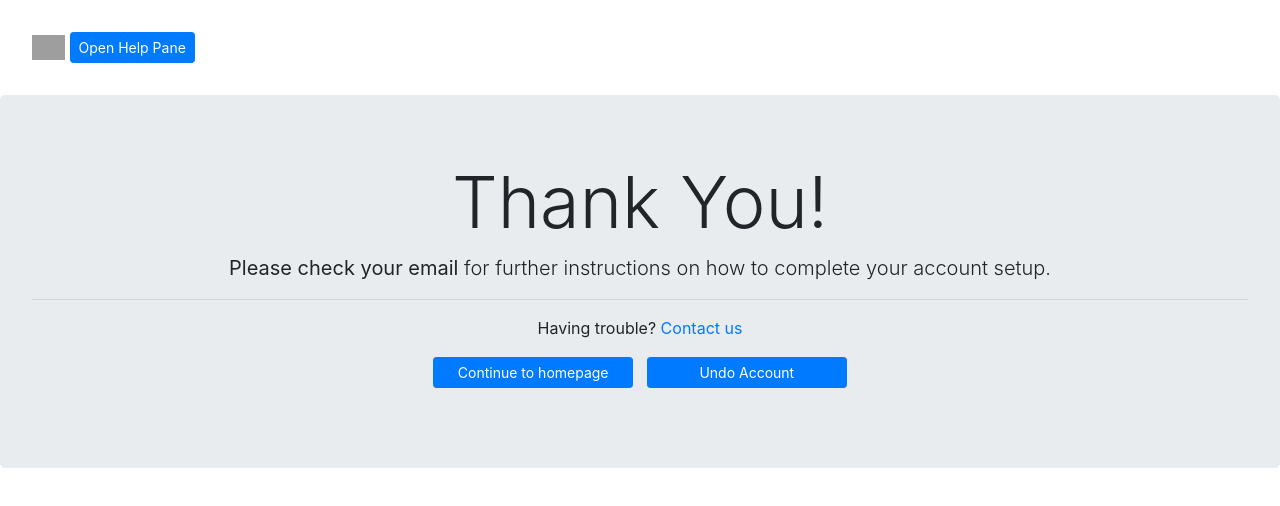
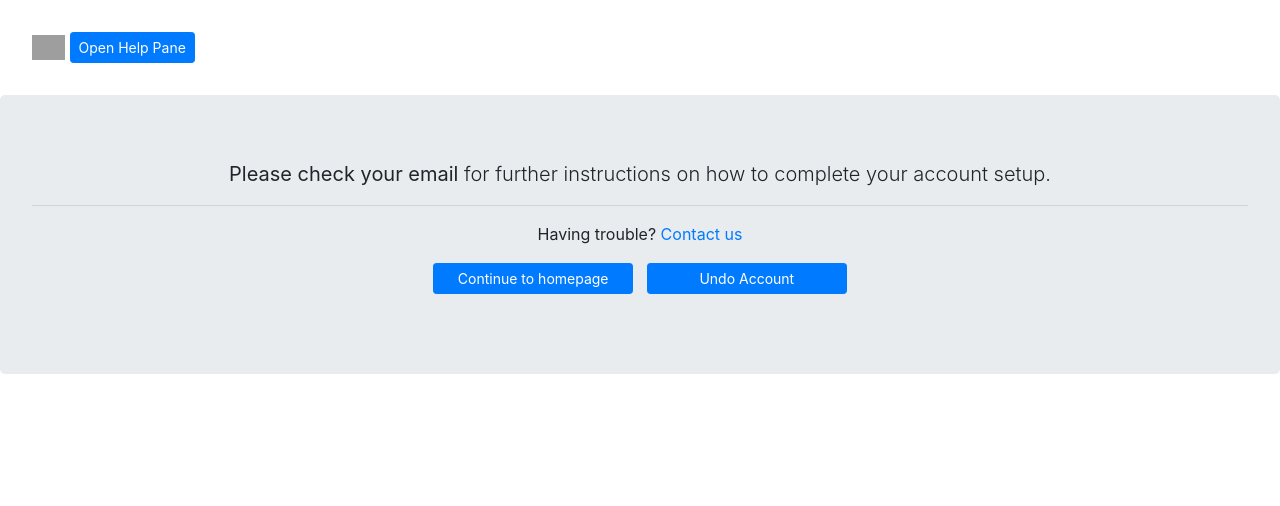
Before and after one commit to KingsOnline/2021devtest, a plain HTML site: page index.html in a window 1280 px wide. Drawn offline with nearby package versions, Linux system fonts and the light colour scheme; grey boxes are pictures that could not be loaded.

Commit message:
example change for commit

```diff
--- a/index.html
+++ b/index.html
@@ -8,7 +8,7 @@
   <a class="btn btn-primary btn-sm" id="open-help">Open Help Pane</a>
 </div>
 <div class="jumbotron text-center">
-  <h3 class="display-3">Thank You!</h3>
+
   <p class="lead"><strong>Please check your email</strong> for further instructions on how to complete your account setup.</p>
   <hr>
   <p>
```
